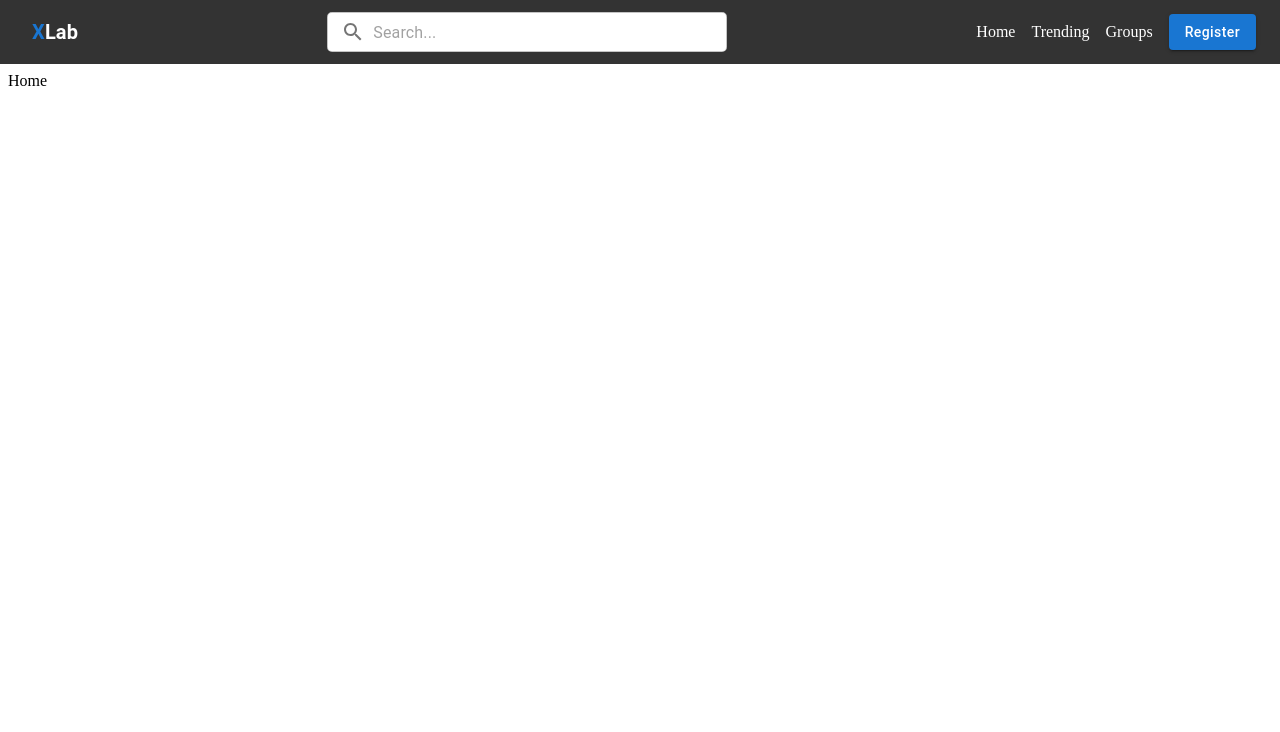
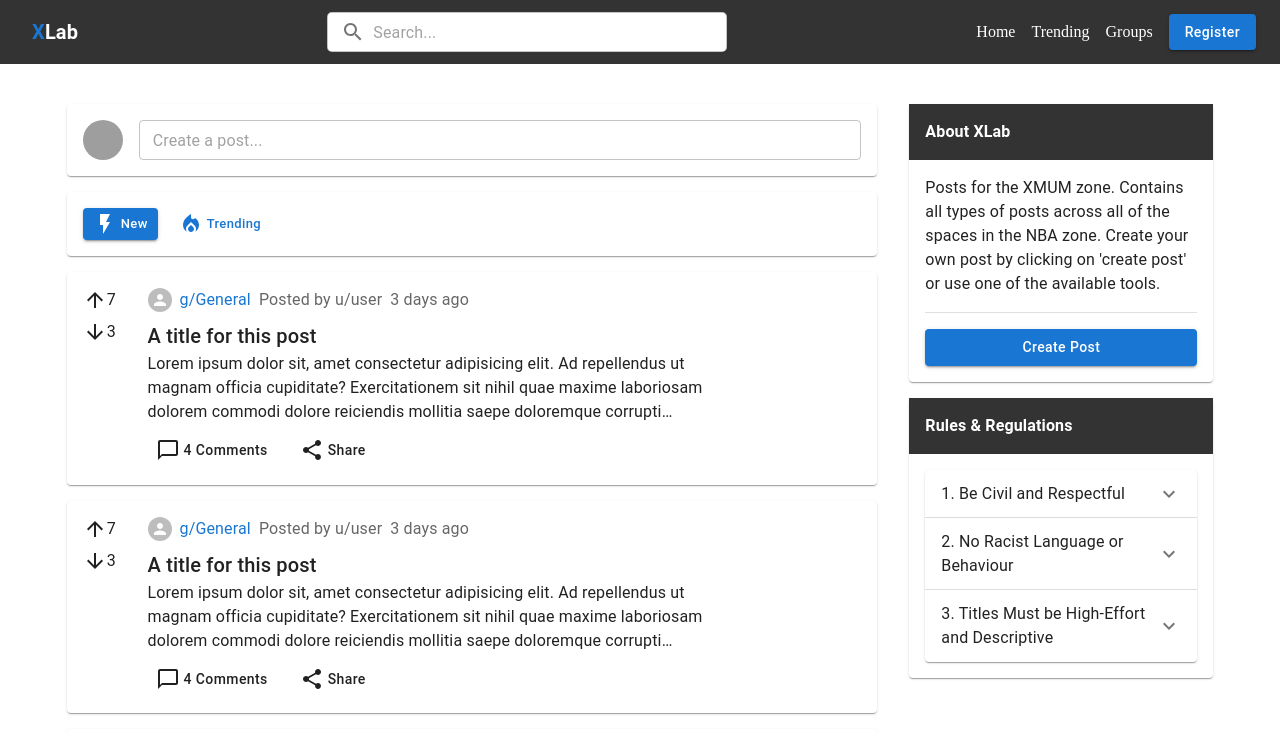
Before and after one commit to ahmadwrites/xhub, a React (Create React App) app in the folder client/: page / in a window 1280 px wide. Shown: the top 732 px of the page. Built offline with nearby package versions, Linux system fonts and the light colour scheme; grey boxes are pictures that could not be loaded; the HTML template or start-up script is replaced by a standard one.

Commit message:
Init UI for home and post cards

```diff
--- a/client/src/App.js
+++ b/client/src/App.js
@@ -14,7 +14,7 @@ function App() {
         <Navbar />
         <Routes>
           <Route path="/">
-            <Route index element={<Home />} />
+            <Route index element={<Home type="home" />} />
             <Route path="trending" element={<Home type="trending" />} />
             <Route path="signup" element={<Signup />} />
             <Route path="groups">
--- /dev/null
+++ b/client/src/components/PostCard.jsx
@@ -0,0 +1,105 @@
+import { Avatar, Button, Grid, Link, Paper, Typography } from "@mui/material";
+import React from "react";
+import ArrowUpwardIcon from "@mui/icons-material/ArrowUpward";
+import ArrowDownwardIcon from "@mui/icons-material/ArrowDownward";
+import { Box } from "@mui/system";
+import { Link as RouterLink } from "react-router-dom";
+import ChatBubbleOutlineIcon from "@mui/icons-material/ChatBubbleOutline";
+import ShareIcon from "@mui/icons-material/Share";
+
+const PostCard = () => {
+  return (
+    <Paper elevation={1}>
+      <Grid container sx={{ padding: { xs: ".5rem", md: "1rem" } }}>
+        <Grid
+          item
+          xs={2}
+          md={1}
+          sx={{
+            display: "flex",
+            flexDirection: "column",
+            gap: ".5rem",
+          }}
+        >
+          <Typography
+            sx={{
+              display: "flex",
+              alignItems: "center",
+              cursor: "pointer",
+              "&:hover": { color: "primary.main" },
+            }}
+          >
+            <ArrowUpwardIcon /> 7
+          </Typography>
+          <Typography
+            sx={{
+              display: "flex",
+              alignItems: "center",
+              cursor: "pointer",
+              "&:hover": { color: "error.main" },
+            }}
+          >
+            <ArrowDownwardIcon /> 3
+          </Typography>
+        </Grid>
+        <Grid item xs={9}>
+          <Box sx={{ display: "flex", gap: ".5rem", alignItems: "center" }}>
+            <Link
+              component={RouterLink}
+              to="/groups"
+              underline="none"
+              sx={{ display: "flex", gap: ".5rem" }}
+            >
+              <Avatar sx={{ height: "24px", width: "24px" }} />
+              <Typography>g/General</Typography>
+            </Link>
+            <Typography color="text.secondary">Posted by u/user</Typography>
+            <Typography color="text.secondary">3 days ago</Typography>
+          </Box>
+          <Link
+            component={RouterLink}
+            underline="none"
+            to="/post/"
+            sx={{ color: "inherit" }}
+          >
+            <Typography variant="h6" mt={1}>
+              A title for this post
+            </Typography>
+            <Typography
+              sx={{
+                display: "-webkit-box",
+                WebkitLineClamp: "3",
+                WebkitBoxOrient: "vertical",
+                overflow: "hidden",
+              }}
+            >
+              Lorem ipsum dolor sit, amet consectetur adipisicing elit. Ad
+              repellendus ut magnam officia cupiditate? Exercitationem sit nihil
+              quae maxime laboriosam dolorem commodi dolore reiciendis mollitia
+              saepe doloremque corrupti architecto provident modi totam,
+              perspiciatis nesciunt veritatis molestias enim iusto nobis
+              voluptates dicta? Nisi autem culpa molestiae commodi sequi ut!
+              Officiis, at.
+            </Typography>
+          </Link>
+          <Grid container mt={1} sx={{ gap: "1rem" }}>
+            <Button
+              color="inherit"
+              to="/post"
+              component={RouterLink}
+              variant="text"
+            >
+              <ChatBubbleOutlineIcon sx={{ marginRight: ".25rem" }} /> 4
+              Comments
+            </Button>
+            <Button color="inherit" variant="text">
+              <ShareIcon sx={{ marginRight: ".25rem" }} /> Share
+            </Button>
+          </Grid>
+        </Grid>
+      </Grid>
+    </Paper>
+  );
+};
+
+export default PostCard;
--- a/client/src/pages/Groups.jsx
+++ b/client/src/pages/Groups.jsx
@@ -62,7 +62,7 @@ const Groups = () => {
                     },
                   }}
                 >
-                  <Box sx={{ padding: "2rem 2rem" }}>
+                  <Box sx={{ padding: { xs: "1rem", md: "2rem" } }}>
                     <Grid container sx={{ color: "white" }}>
                       <GroupsIcon />{" "}
                       <Typography ml={1} mr="auto">
--- a/client/src/pages/Home.jsx
+++ b/client/src/pages/Home.jsx
@@ -1,7 +1,200 @@
+import {
+  Accordion,
+  AccordionDetails,
+  AccordionSummary,
+  Avatar,
+  Button,
+  Divider,
+  Grid,
+  Paper,
+  TextField,
+  Typography,
+} from "@mui/material";
+import ExpandMoreIcon from "@mui/icons-material/ExpandMore";
+import LocalFireDepartmentIcon from "@mui/icons-material/LocalFireDepartment";
+import FlashOnIcon from "@mui/icons-material/FlashOn";
+import { Box, Container } from "@mui/system";
 import React from "react";
+import { useSelector } from "react-redux";
+import { Link, useLocation } from "react-router-dom";
+import PostCard from "../components/PostCard";
+import { Link as RouterLink } from "react-router-dom";
+
+const About = (props) => {
+  return (
+    <Paper elevation={1}>
+      <Box sx={{ backgroundColor: "#333", padding: "1rem" }}>
+        <Typography color="white" sx={{ fontWeight: "bold" }}>
+          {props.name}
+        </Typography>
+      </Box>
+      <Box sx={{ padding: "1rem" }}>
+        <Typography>{props.desc}</Typography>
+        <Divider variant="middle" sx={{ margin: "1rem 0" }} />
+        <Button variant="contained" fullWidth>
+          Create Post
+        </Button>
+      </Box>
+    </Paper>
+  );
+};
+
+const Rules = () => {
+  return (
+    <Paper elevation={1} sx={{ marginTop: "1rem" }}>
+      <Box sx={{ backgroundColor: "#333", padding: "1rem" }}>
+        <Typography color="white" sx={{ fontWeight: "bold" }}>
+          Rules & Regulations
+        </Typography>
+      </Box>
+      <Box sx={{ padding: "1rem" }}>
+        <Accordion>
+          <AccordionSummary
+            expandIcon={<ExpandMoreIcon />}
+            aria-controls="panel1a-content"
+            id="panel1a-header"
+          >
+            <Typography>1. Be Civil and Respectful</Typography>
+          </AccordionSummary>
+          <AccordionDetails>
+            <Typography>
+              There are obvious reasons why we don't allow people to personally
+              insult others, and doing so will get you banned. It makes everyone
+              feel a little less welcome.
+            </Typography>
+          </AccordionDetails>
+        </Accordion>
+        <Accordion>
+          <AccordionSummary
+            expandIcon={<ExpandMoreIcon />}
+            aria-controls="panel2a-content"
+            id="panel2a-header"
+          >
+            <Typography>2. No Racist Language or Behaviour</Typography>
+          </AccordionSummary>
+          <AccordionDetails>
+            <Typography>
+              Do not post or comment with the purpose of trolling or inciting
+              reactions from other users. This will lead to a ban. Don't be
+              offensive just to be offensive.
+            </Typography>
+          </AccordionDetails>
+        </Accordion>
+        <Accordion>
+          <AccordionSummary
+            expandIcon={<ExpandMoreIcon />}
+            aria-controls="panel2a-content"
+            id="panel2a-header"
+          >
+            <Typography>
+              3. Titles Must be High-Effort and Descriptive
+            </Typography>
+          </AccordionSummary>
+          <AccordionDetails>
+            <Typography>
+              No posts to communicate with another student. Calling out other
+              users is prohibited*.
+            </Typography>
+          </AccordionDetails>
+        </Accordion>
+      </Box>
+    </Paper>
+  );
+};
 
 const Home = ({ type }) => {
-  return <div>{type === "trending" ? "Trending" : "Home"}</div>;
+  const { currentUser } = useSelector((state) => state.user);
+  const path = useLocation().pathname.split("/")[1];
+
+  return (
+    <Container sx={{ marginTop: "2rem" }} maxWidth="xl">
+      <Grid container sx={{ gap: "2rem", justifyContent: "center" }}>
+        <Grid
+          item
+          xs={12}
+          md={8}
+          sx={{ display: "flex", gap: "1rem", flexDirection: "column" }}
+        >
+          <Paper
+            elevation={1}
+            sx={{
+              padding: "1rem",
+              display: "flex",
+              alignItems: "center",
+              gap: "1rem",
+            }}
+          >
+            <Avatar
+              src={
+                currentUser
+                  ? currentUser.img
+                  : "https://encrypted-tbn0.gstatic.com/images?q=tbn:ANd9GcQNL_ZnOTpXSvhf1UaK7beHey2BX42U6solRA&usqp=CAU"
+              }
+            />
+            <Link
+              style={{
+                textDecoration: "none",
+                cursor: "pointer",
+                width: "100%",
+              }}
+              to="/create"
+            >
+              <TextField
+                size="small"
+                fullWidth
+                placeholder="Create a post..."
+              />
+            </Link>
+          </Paper>
+          <Paper
+            elevation={1}
+            sx={{
+              padding: "1rem",
+              display: "flex",
+              alignItems: "center",
+              gap: "1rem",
+            }}
+          >
+            <Button
+              component={RouterLink}
+              to="/"
+              size="small"
+              variant={path === "" ? "contained" : "text"}
+            >
+              <FlashOnIcon sx={{ marginRight: ".25rem" }} />
+              New
+            </Button>
+            <Button
+              component={RouterLink}
+              to="/trending"
+              size="small"
+              variant={path === "trending" ? "contained" : "text"}
+            >
+              <LocalFireDepartmentIcon sx={{ marginRight: ".25rem" }} />
+              Trending
+            </Button>
+          </Paper>
+          <PostCard />
+          <PostCard />
+          <PostCard />
+          <PostCard />
+        </Grid>
+        <Grid item xs={12} md={3}>
+          {type === "home" ? (
+            <About
+              name="About XLab"
+              desc="Posts for the XMUM zone. Contains all types of posts across all
+                of the spaces in the NBA zone. Create your own post by clicking
+                on 'create post' or use one of the available tools."
+            />
+          ) : (
+            <About name="About Group" desc="Desc" />
+          )}
+          <Rules />
+        </Grid>
+      </Grid>
+    </Container>
+  );
 };
 
 export default Home;
```
